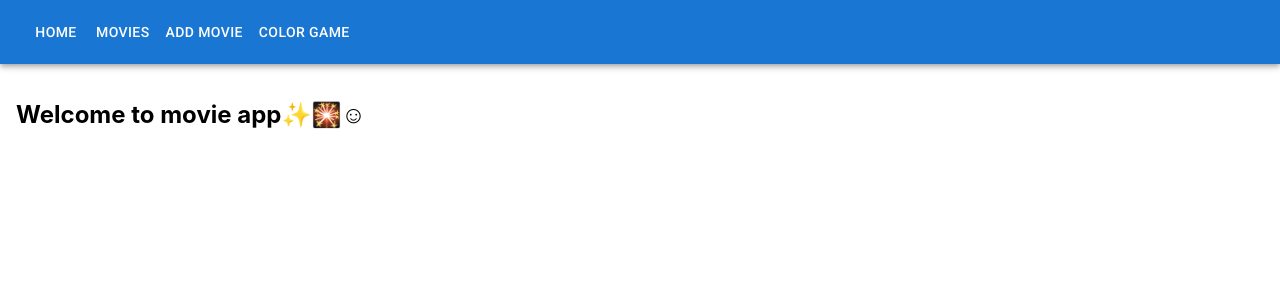
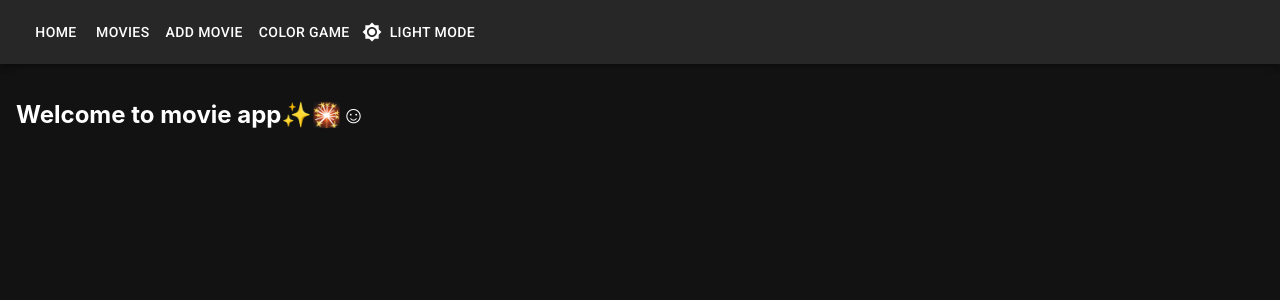
Before and after one commit to AyushiPohekar/guvi-react-movie-app-final, a React (Create React App) app: page / in a window 1280 px wide. Shown: the top 300 px of the page. Built offline with nearby package versions, Linux system fonts and the light colour scheme; the HTML template or start-up script is replaced by a standard one.

Commit message:
modes context

```diff
--- a/src/Addcolor.js
+++ b/src/Addcolor.js
@@ -23,7 +23,7 @@
   const styles = {
     backgroundColor: color,
   };
-  const INITIAL_COLORLIST = ["green", "yellow", "blue"];
+  const INITIAL_COLORLIST = ["purple", "red", "orange"];
   const [ColorList, setColorlist] = useState(INITIAL_COLORLIST);
   return (
     <div className="ColorAddition">
--- a/src/App.js
+++ b/src/App.js
@@ -9,7 +9,7 @@
 import Button from '@mui/material/Button';
 
 import AppBar from '@mui/material/AppBar';
-import Box from '@mui/material/Box';
+
 import Toolbar from '@mui/material/Toolbar';
 import Typography from '@mui/material/Typography';
 
@@ -21,6 +21,11 @@
 import { MovieList } from './MovieList';
 import { MovieDetails } from './MovieDetails';
 
+import { ThemeProvider, createTheme } from '@mui/material/styles';
+import Box from '@mui/material/Box';
+import Paper from '@mui/material/Paper';
+import Brightness7Icon from '@mui/icons-material/Brightness7';
+import Brightness4Icon from '@mui/icons-material/Brightness4';
 
 
 function App() {
@@ -94,12 +99,25 @@
 
 
   ];
+  const [mode, setmode] = useState("dark");
   const [movieList, setmovieList] = useState(movie);
   const navigate = useNavigate();
+  const darkTheme = createTheme({
+    palette: {
+      mode: mode,
+    },
+  });
 
   return (
 
-    <div className="App">
+
+
+    <ThemeProvider theme={darkTheme}>
+      <Paper elevation={0} style={{minHeight:"100vh",borderRadius:"0px"}}>
+        <div className="App">
+
+
+
 
       {/* {movies.map((movies) => (<Message poster={movies.poster} name={movies.name} rating={movies.rating} summary={movies.summary} />
           ))}  */}
@@ -118,6 +136,7 @@
           <Button onClick={() => navigate('/movies')} color="inherit">Movies</Button>
           <Button onClick={() => navigate('/movies/add')} color="inherit">Add Movie</Button>
           <Button onClick={() => navigate('/color-game')} color="inherit">Color Game</Button>
+          <Button color="inherit" startIcon={mode==="dark"?<Brightness7Icon/>:<Brightness4Icon/>} onClick={() => setmode(mode==="light"?"dark":"light")} >{mode==="light"?"dark":"light"} mode</Button>
         </Toolbar>
       </AppBar>
       {/* <nav>
@@ -145,7 +164,8 @@
       <Addcolor/> */}
       {/* <Addmovie/> */}
     </div>
-
+     </Paper>
+    </ThemeProvider>
 
   );
 
```
